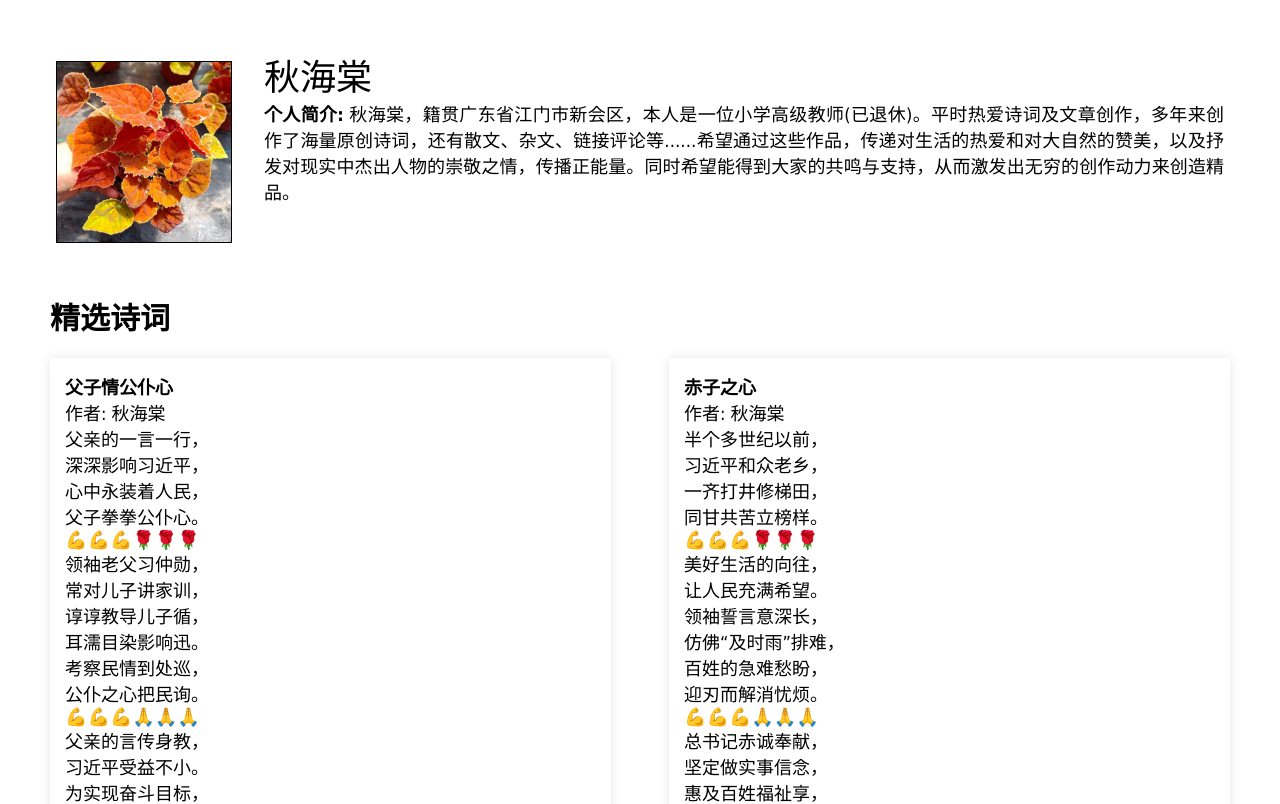
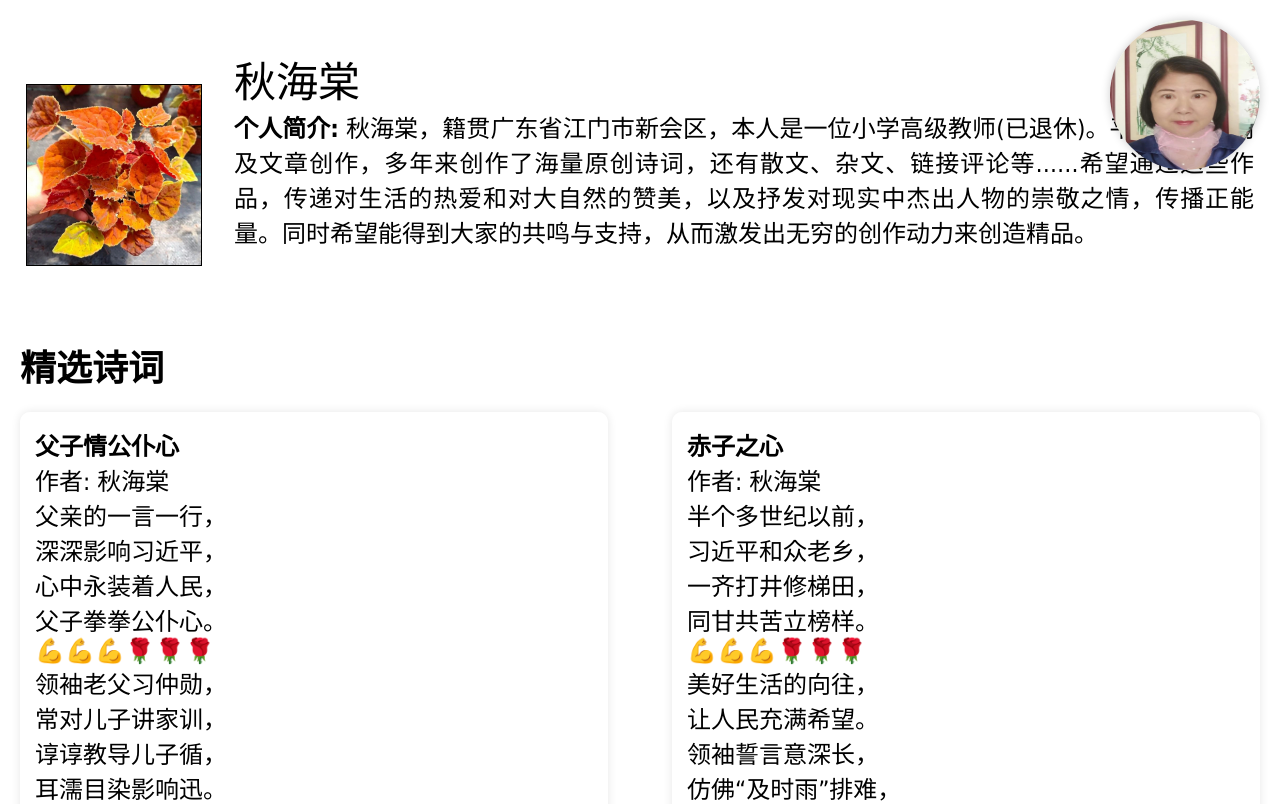
Before and after one commit to autumn-begonia/autumn-begonia.github.io, a plain HTML site: page index.html in a window 1280 px wide. Shown: the top 804 px of the page. Drawn offline with Linux system fonts and the light colour scheme.

Commit message:
Update index.html

```diff
--- a/index.html
+++ b/index.html
@@ -4,26 +4,27 @@
 <title>秋海棠的诗词集</title>
 <style type="text/css">
 body {
-    margin: 30px 50px;
+    margin: 30px 20px;
     font-family: Tahoma, Geneva, sans-serif;
     background: url('background-pattern.jpg') repeat;
+    background-size: cover;
 }
 p {
     margin-top: 0px;
     margin-bottom: 0px;
 }
 .caption {
-    font-size: 36px;
+    font-size: 42px;
     font-weight: normal;
     color: #000;
     font-family: Constantia, "Lucida Bright", "DejaVu Serif", Georgia, serif;
 }
 .content {
-    font-size: 18px;
+    font-size: 24px;
     text-align: justify;
 }
 .title-large {
-    font-size: 30px;
+    font-size: 36px;
     font-family: Georgia, "Times New Roman", Times, serif;
     font-weight: bold;
     color: #000;
@@ -39,6 +40,7 @@ p {
     padding: 15px;
     background: rgba(255, 255, 255, 0.8);
     box-shadow: 0 0 10px rgba(0, 0, 0, 0.1);
+    border-radius: 10px;
 }
 .poem a {
     color: #0066cc;
@@ -47,10 +49,22 @@ p {
 .poem a:hover {
     text-decoration: underline;
 }
+#profile-picture {
+    position: absolute;
+    top: 20px;
+    right: 20px;
+    border-radius: 50%;
+    width: 150px;
+    height: 150px;
+    box-shadow: 0 0 10px rgba(0, 0, 0, 0.2);
+}
 </style>
 <meta content="text/html; charset=unicode" http-equiv="Content-Type">
+<meta name="viewport" content="width=device-width, initial-scale=1">
 </head>
 <body>
+
+<img id="profile-picture" src="profile-picture.jpg" alt="Profile Picture">
 
 <table border="0" width="100%">
   <tbody>
```
